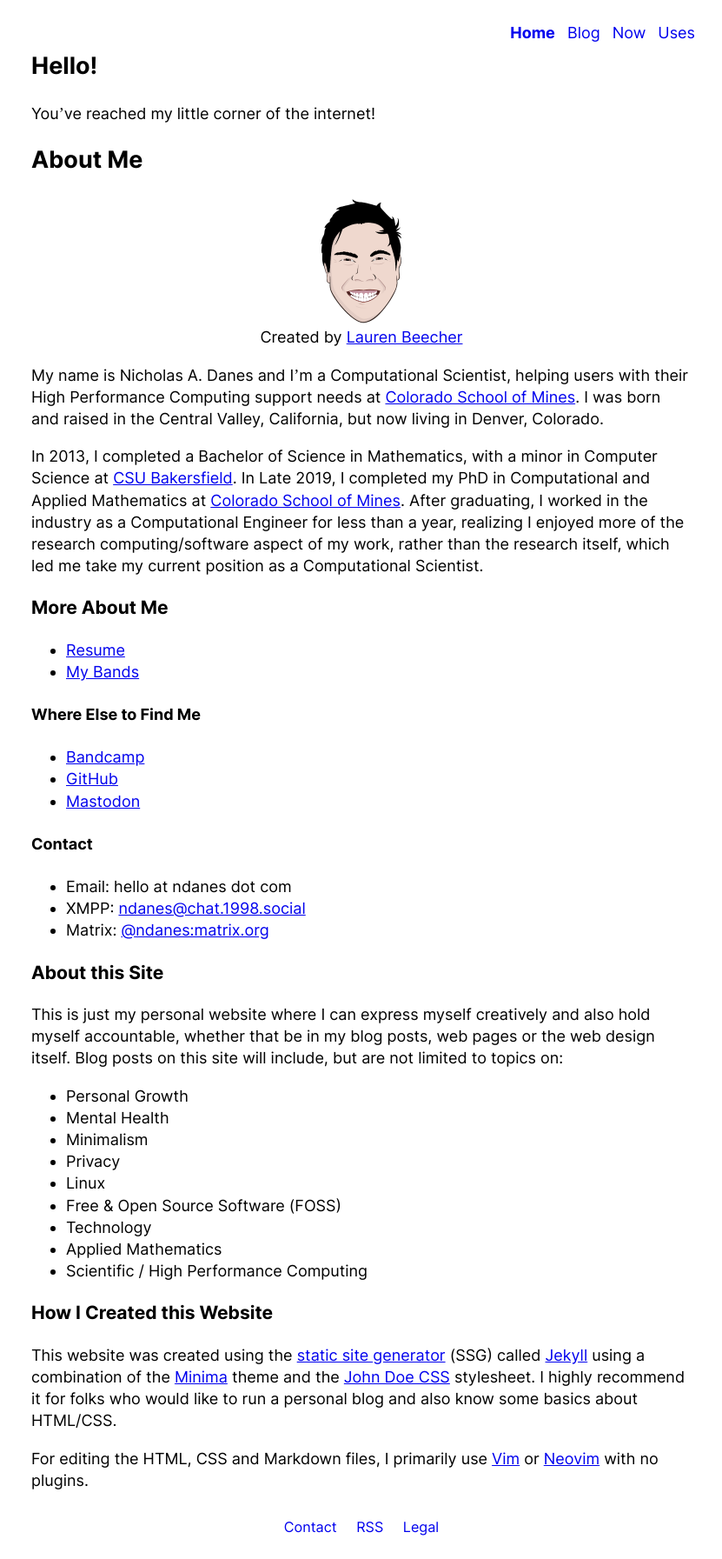
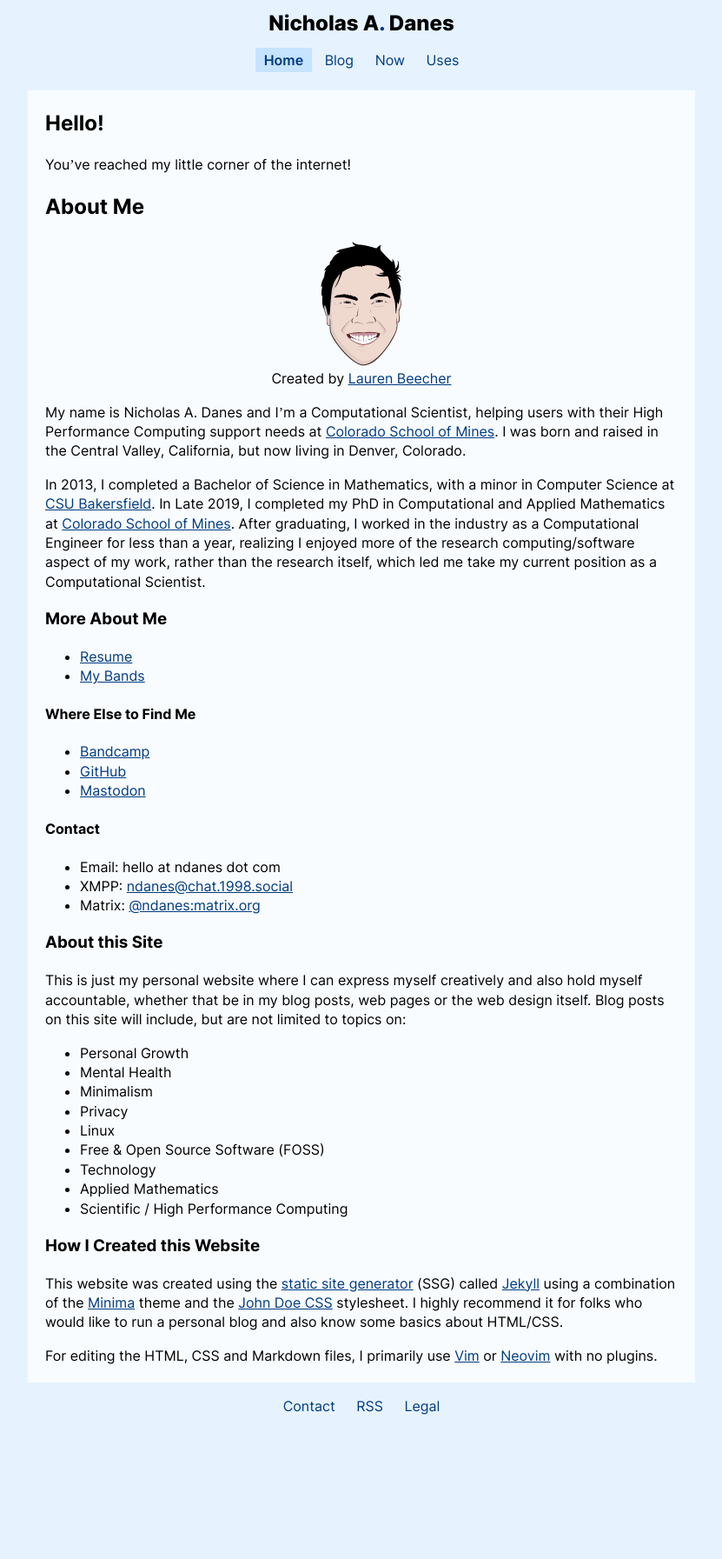
Before and after one commit to danesnick/old_website, a Jekyll site: the page built from index.markdown, in a window 1280 px wide. Shown: the whole page at 87% size, without its empty margins (224-1055 px from the left). Built offline with Jekyll 4.4.1, drawn with Linux system fonts in a browser that asks for light colours; after the commit the page ends 1653 px from its top, so only the background shows below that.

Commit message:
New theme for website

```diff
--- a/_includes/footer.html
+++ b/_includes/footer.html
@@ -1,4 +1,18 @@
 <!-- Modified from: https://github.com/jekyll/minima/blob/master/_includes/footer.html -->
 <footer>
-  <span class="bot-footer"> <a href="/#contact">Contact</a> <a href="/feed.xml">RSS</a> <a href="/legal/">Legal</a></span>
+  <ul class="navigation">
+  <li class="navigation">
+	  <a href="/#contact">Contact</a>
+  </li>
+  <li class="navigation">
+	  <a href="/feed.xml">RSS</a>
+  </li>
+  <li class="navigation">
+              {% if page.title == "Legal" %}
+	          <a class="current" href="/legal/">Legal</a>
+              {% else %}
+	          <a href="/legal/">Legal</a>
+              {%- endif -%}
+  </li>
+  </ul>
 </footer>
--- a/_includes/nav.html
+++ b/_includes/nav.html
@@ -1,23 +1,35 @@
 <nav>
-	      {% if page.title == "Home" %}
-              <b><a href="{{ site.base_url }}/">Home</a></span></b>
+	<div class="title">
+		Nicholas A<span class="dot">.</span> Danes
+	</div>
+      <ul class="navigation">
+	    <li class="navigation">
+	     {% if page.title == "Home" %}
+             <a class="current" href="{{ site.base_url }}/">Home</span></a>
               {% else %}
-              <a href="{{ site.base_url }}/">Home</span></a>
+              <a href="{{ site.base_url }}/">Home</a></span>
               {%- endif -%}
+	   </li>
+	    <li class="navigation">
   	      {% if page.title == "Blog" %}
-		 <b><a href="{{ site.base_url }}/blog">{{ page.title}}</a></b>
+		 <a class="current" href="{{ site.base_url }}/blog">{{ page.title}}</a>
               {% else %}
 		 <a href="{{ site.base_url }}/blog">Blog</a>
 	      {%- endif -%}
+	    </li>
+            <li class="navigation">
    	      {% if page.title == "Now" %}
-		 <b><a href="{{ site.base_url }}/now">{{ page.title}}</a></b>
+		  <a class="current" href="{{ site.base_url }}/now">{{ page.title}}</a>
               {% else %}
 		 <a href="{{ site.base_url }}/now">Now</a>
 	      {%- endif -%}
+	    </li>
+	    <li class="navigation">
    	      {% if page.title == "Uses" %}
-		 <b><a href="{{ site.base_url }}/uses">{{ page.title}}</a></b>
+		  <a class="current" href="{{ site.base_url }}/uses">{{ page.title}}</a>
               {% else %}
 		 <a href="{{ site.base_url }}/uses">Uses</a>
 	      {%- endif -%}
-
+	    </li>
+        </ul>
 </nav>
--- a/assets/css/style.scss
+++ b/assets/css/style.scss
@@ -4,13 +4,31 @@
 @charset "UTF-8";
 /* Based on: https://john-doe.neocities.org/dist/style.css */
 
+* { box-sizing: border-box;
+
+  /* Color scheme */
+
+  --textcolor: #000;
+  --maincolor: #f9fcff;
+  --bgcolor: #e6f3ff;
+  --highlight: #003b80;
+  --navbgcolor: #a9d5ff;
+  --navcurrentcolor: #c6e3ff;
+
+}
+
+@media (prefers-color-scheme: dark) {
+  * {
+  --textcolor: #fff;
+  --maincolor: #101316;
+  --bgcolor: #161a1f;
+  --navbgcolor: #2f3740;
+  --navcurrentcolor:  #2f3740;
+  --highlight: #e1ad01;
+  }
+}
 
 
-/* Reference: https://uglyduck.ca/lazy-dev-dark-mode/ */
-@media (prefers-color-scheme: dark) {
-    body{background:#161618;filter:invert(1);}
-    img{filter:invert(1);}
-}
 
 @font-face {
   font-family: "Inter";
@@ -21,10 +39,12 @@
 /* ------- Body ------- */
 
 html {
-  font-size: 18px;
+  font-size: 16px;
   line-height: 1.4;
   font-family: "Inter";
   src: url("../fonts/Inter.ttf");
+  color: var(--textcolor);
+  background: var(--bgcolor);
   overflow-wrap: break-word;
 }
 
@@ -38,23 +58,60 @@ div {
   padding: 0 10px;
 }
 
+div.title {
+  font-weight: 800;
+  margin-bottom: 10px;
+  font-size: 24px;
+}
+
+span.dot {
+  color: var(--highlight);
+}
+
+
 header {
   padding: 10px 6px;
-  margin-bottom: 0px;
-  margin-top: 15px;
-  border-radius: 16px;
+  margin-bottom: 10px;
+  margin-top: 0px;
 }
 
 nav {
-  float: right;
-  word-spacing: 0.5rem;
+  text-align: center;
   a {
       text-decoration: none;
   }
 }
 
+ul.navigation {
+  list-style-type: none;
+  margin: auto;
+  padding: 4px 0px;
+  overflow: hidden;
+}
+
+li.navigation {
+   display: inline;
+   word-wrap: break-word;
+   margin: 0;
+   a {
+    padding: 4px 10px;
+    text-align: center;
+    text-decoration: none;
+   }
+   a:hover {
+    background: var(--navbgcolor);
+   }
+   a.current{
+    font-weight: 600;
+    background: var(--navcurrentcolor);
+   }
+}
+
+
 a {
+   color: var(--highlight);
   }
+
 
 figure {
   display: block;
@@ -64,6 +121,10 @@ figure {
   text-align: center;
 }
 
+main {
+  padding-top: 1px;
+  background-color: var(--maincolor);
+}
 figure img {
   margin-left: auto;
   margin-right: auto;
@@ -83,6 +144,7 @@ code, textarea {
 pre, textarea { /* for code samples */
   font-size: .9em;
   line-height:inherit;
+  background: var(--bgcolor);
   padding:.6em .9em;
   margin: .8em 0 0em 0;
   position: relative;
@@ -109,13 +171,11 @@ th, td {
 }
 
 footer {
-  font-size: 0.9em;
-  padding: 10px 0px;
+  background: var(--bgcolor);
+  padding-top: 12px;
   margin-top: 20px;
-  margin-bottom: 15px;
+  margin-bottom: 20px;
   text-align: center;
-  border-radius: 16px;
-  word-spacing: 1.0rem;
   a {
       text-decoration: none;
   }
@@ -128,3 +188,15 @@ footer {
       text-decoration: none;
    }
 }
+
+
+
+/* ------- Smaller screens ------- */
+
+@media only screen and (max-width: 680px) {
+  body { font-size: 16px; }
+}
+
+@media only screen and (max-width: 540px) {
+  nav { width: 100%; } /* Fix for older webkit versions */
+}
```
